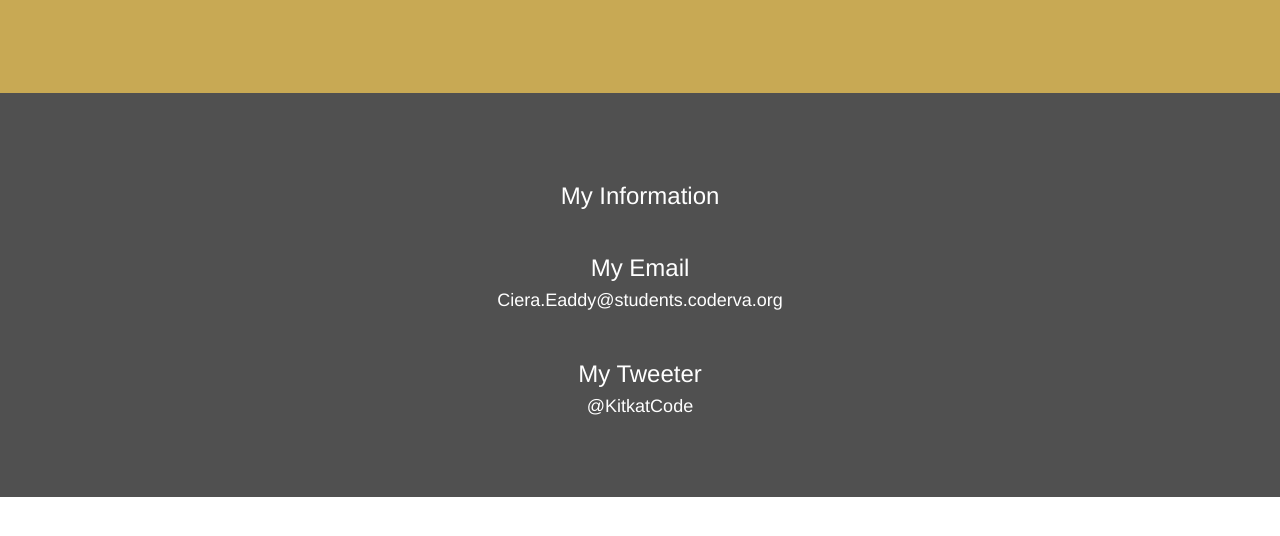
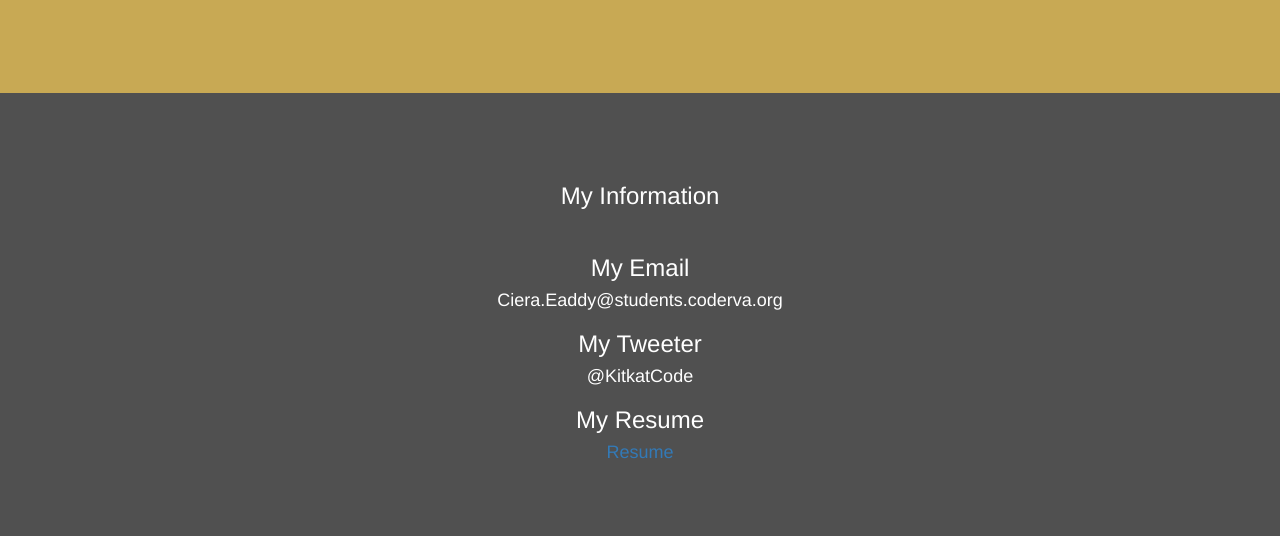
Before and after one commit to cieraeaddy/Ciera-Portfolio, a plain HTML site: page Contact.html in a window 1280 px wide. Shown: the part 280-816 px from the top of the page. Drawn offline with nearby package versions, Linux system fonts and the light colour scheme.

Commit message:
Update Contact.html

```diff
--- a/Contact.html
+++ b/Contact.html
@@ -35,8 +35,8 @@
 <div class="container-fluid cm-2 text-center">
   <h3 class="margin">My Information</h3>
   <h3> My Email</h3> <h4> Ciera.Eaddy@students.coderva.org</h4>
-  <br>
   <h3> My Tweeter</h3> <h4>@KitkatCode</h4>
+  <h3> My Resume</h3> <h4> <a href="https://docs.google.com/document/d/172b7t8ZKTfsWegPWG_P_50oqrniKnWdGfMUQwxaKE5Y/edit"> Resume</a>
 </div>
 
 <body>
```
